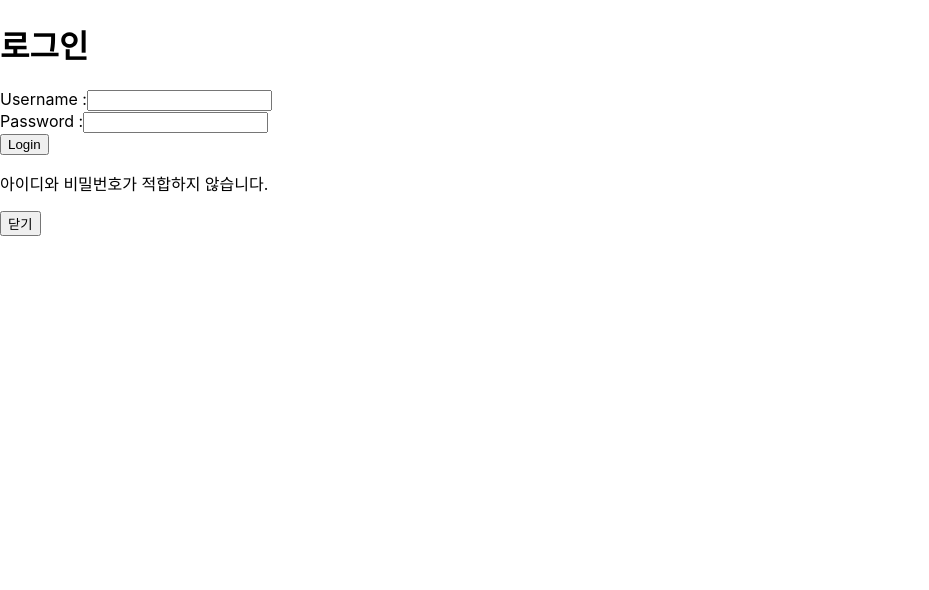
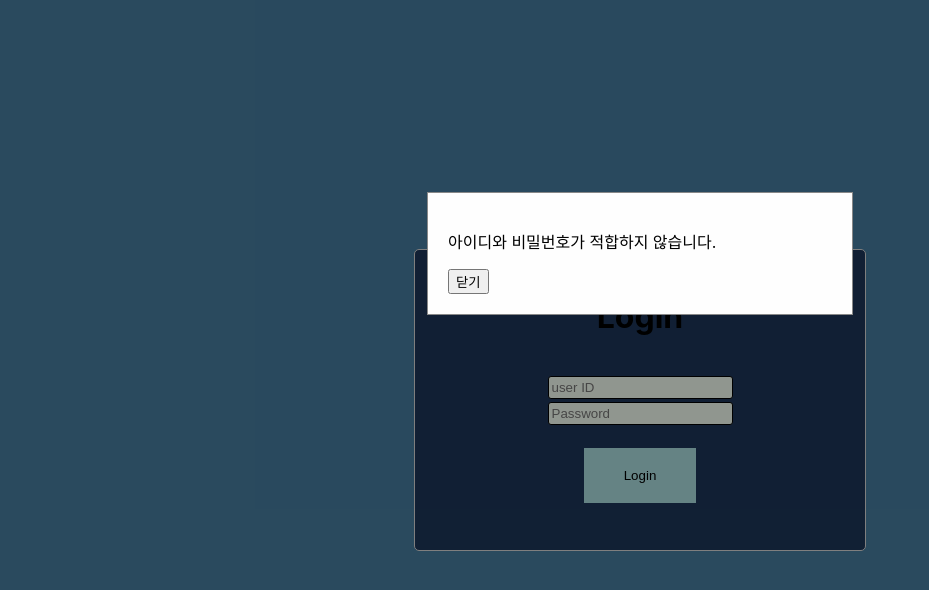
Before and after one commit to UMGGG/Login_test, a React (Create React App) app: page / in a window 1280 px wide. Both pictures are taken after a click on the button "Login". Shown: the top 590 px of the page, without its empty margins (0-929 px from the left). Built offline with nearby package versions, Linux system fonts and the light colour scheme.

Commit message:
fix modal

```diff
--- a/src/App.css
+++ b/src/App.css
@@ -38,9 +38,62 @@
 }
 
 .my_btn {
-  background-color: skyblue;
-  color: white;
+  background-color: #a8dadc;
+  color: black;
   border: none;
+  margin-top: 20px;
+  padding: 20px 40px;
+}
 
-  padding: 10px 30px;
+.wrapper {
+  display: flex;
+  justify-content: center;
+  align-items: center;
+  min-height: 100vh;
+  background: #457b9d;
 }
+
+.main {
+  width: 450px;
+  height: 300px;
+  display: flex;
+  justify-content: center;
+  align-items: center;
+  flex-direction: column;
+  border: 1px solid lightgrey;
+  border-radius: 5px;
+  background: #1d3557;
+}
+
+.logo {
+  margin-top: 0px;
+  margin-bottom: 40px;
+}
+
+.account {
+  display: block;
+  margin-bottom: 3px;
+  padding: 3px;
+  border: 1px solid black;
+  background: #f1faee;
+  border-radius: 3px;
+}
+.modal {
+  position: fixed; /* Stay in place */
+  z-index: 1; /* Sit on top */
+  left: 0;
+  top: 0;
+  width: 100%; /* Full width */
+  height: 100%; /* Full height */
+  overflow: auto; /* Enable scroll if needed */
+  background-color: rgb(0,0,0); /* Fallback color */
+  background-color: rgba(0,0,0,0.4); /* Black w/ opacity */
+}
+
+.modal-content {
+  background-color: #fefefe;
+  margin: 15% auto; /* 15% from the top and centered */
+  padding: 20px;
+  border: 1px solid #888;
+  width: 30%; /* Could be more or less, depending on screen size */
+}
--- a/src/Home.tsx
+++ b/src/Home.tsx
@@ -34,14 +34,13 @@ function Home(){
 
 	return (
 		<div>
+			<button onClick={onIncrease}>인사 바꾸기</button>
+			<button onClick={logout}>로그 아웃</button>
 			<h1>홈</h1>
 			<p>
 				이곳은 홈이에요, 가장 먼저 보여주는 페이지임
 				<br />{greeting[number % 3]}
-				</p>
-			<button onClick={onIncrease}>인사 바꾸기</button>
-			<br />
-			<button onClick={logout}>로그 아웃</button>
+			</p>
 		</div>
 	);
 };
--- a/src/Log.tsx
+++ b/src/Log.tsx
@@ -22,7 +22,7 @@ function Log() {
 	// 여기에서 아이디와 비밀번호를 적합한지 검증
 	// 적합한 경우 '/Home' 페이지로 이동
 	if (username === 'JAE' && password === '1q2w3e') {
-		// 예시로 로그인 성공 시 sessionStorage에 isLoggedIn 상태를 저장한 것으로 가정
+		// 로그인 성공 시 localStorage에 isLoggedIn 상태를 저장
 		localStorage.setItem('isLoggedIn', 'true');
 		setIsLoggedIn(true);
 		navigate('/Home');
@@ -33,35 +33,30 @@ function Log() {
 	};
 
 	return (
-	<div>
+	<div className = 'wrapper'>
 		{isLoggedIn ? (
 		<div>
 			<p>이미 로그인되었습니다. /Home 페이지로 이동합니다.</p>
 			<button onClick={() => navigate('/Home')}>Go to Home</button>
 		</div>
 		) : (
-		<div>
-			<h1>로그인</h1>
+		<div className = 'main'>
+			<h1 className = 'logo'>Login</h1>
 			<div>
-			<label>
-				Username :
-				<input type="text" value={username} onChange={(e) => setUsername(e.target.value)} />
-			</label>
+				<input className='account' placeholder='user ID' type="text" value={username} onChange={(e) => setUsername(e.target.value)} />
+				<input className='account' placeholder='Password' type="password" value={password} onChange={(e) => setPassword(e.target.value)} />
 			</div>
-			<div>
-			<label>
-				Password :
-				<input type="password" value={password} onChange={(e) => setPassword(e.target.value)} />
-			</label>
-			</div>
-			<button onClick={handleLogin}>Login</button>
-
-			{showModal && (
-			<div>
-				<p>아이디와 비밀번호가 적합하지 않습니다.</p>
-				<button onClick={() => setShowModal(false)}>닫기</button>
-			</div>
-			)}
+			<button className='my_btn' onClick={handleLogin}>Login</button>
+		</div>
+		)}
+		{showModal && (
+		<div className='modal'>
+			<>
+				<div className='modal-content'>
+					<p>아이디와 비밀번호가 적합하지 않습니다.</p>
+					<button onClick={() => setShowModal(false)}>닫기</button>
+				</div>
+			</>
 		</div>
 		)}
 	</div>
```
